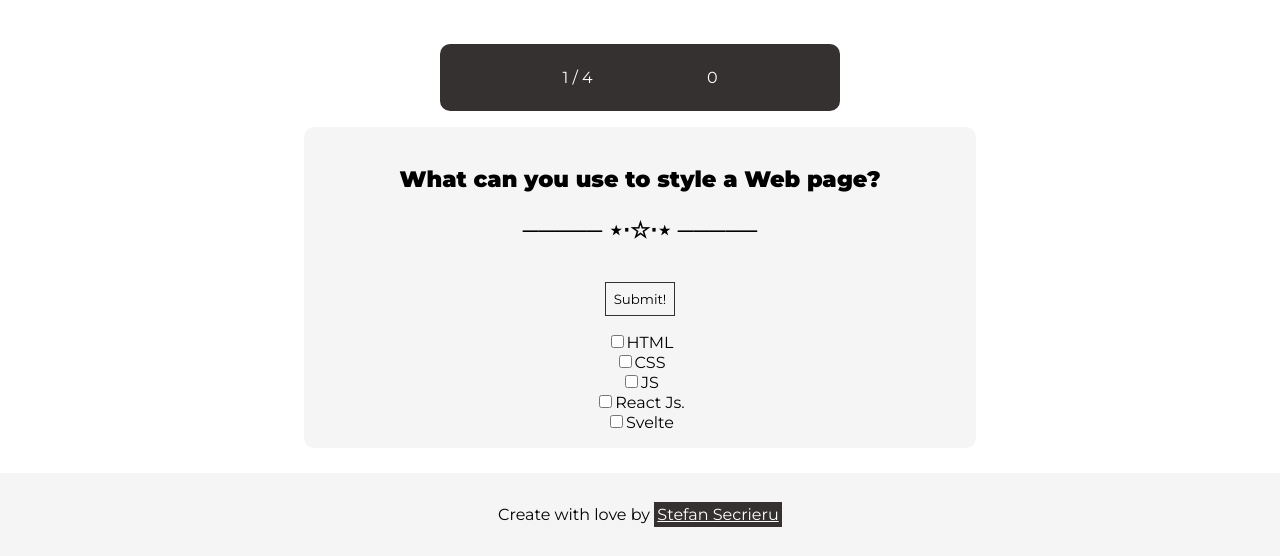
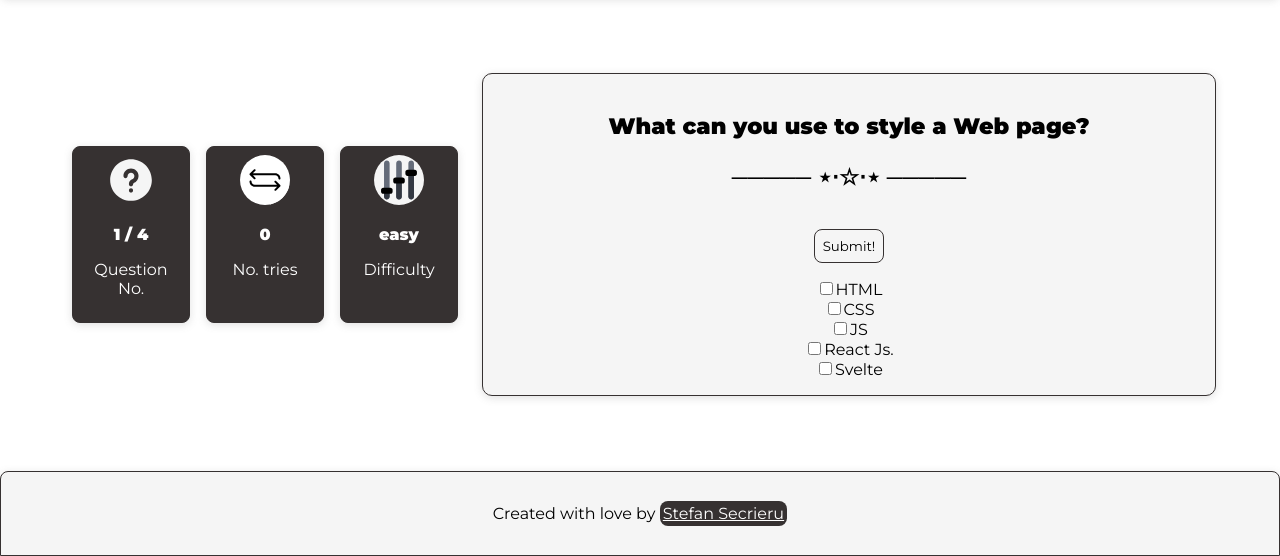
Before and after one commit to Stefan3002/Quiziz, a plain HTML site: page index.html in a window 1280 px wide. Shown: the part 244-800 px from the top of the page. Drawn offline with Linux system fonts and the light colour scheme.

Commit message:
Visual remake

```diff
--- a/index.html
+++ b/index.html
@@ -20,12 +20,18 @@
             --accent-color: rgba(54, 49, 49);
         }
         body{
+            height: 100vh;
+            display: flex;
+            flex-direction: column;
+            justify-content: space-between;
             margin: 0;
             padding: 0;
             font-family: 'Montserrat', sans-serif;
         }
         header {
+            border-radius: 0 0 .5rem .5rem !important;
             display: flex;
+            border-bottom: 0;
             justify-content: center;
             align-items: center;
             background: whitesmoke;
@@ -39,14 +45,18 @@
         }
         .high {
             padding: .2rem;
+            border-radius: .5rem;
             background: var(--accent-color);
             color: var(--primary-color)
         }
+        .module{
+            /*margin: 1rem;*/
+            box-shadow: rgba(99, 99, 99, 0.2) 0px 2px 8px 0px;
+            border-radius: .5rem;
+            border: 1px solid var(--accent-color);
+        }
         footer {
-            position: absolute;
-            bottom: 0;
-            left: 0;
-            right: 0;
+            border-radius: .5rem .5rem 0 0 !important;
             padding: 1rem;
             display: flex;
             justify-content: center;
@@ -57,8 +67,8 @@
             margin: 3rem 0;
         }
         .question {
-            width: 50%;
-            margin: 0 auto;
+            width: 700px;
+            /*margin: 0 auto;*/
             border-radius: 10px;
             background: whitesmoke;
             padding: 1rem;
@@ -82,6 +92,7 @@
             border: 1px solid var(--accent-color);
             font-family: 'Montserrat', sans-serif;
             padding: .5rem;
+            border-radius: .5rem;
             margin: 1rem 0;
         }
         .hidden {
@@ -90,7 +101,7 @@
         .blur{
             z-index: 9;
             position: fixed;
-            background: rgba(54, 49, 49, 0.8);
+            background: rgba(54, 49, 49, 0.85);
             left: 0;
             top: 0;
             right: 0;
@@ -99,16 +110,18 @@
         .modal {
             z-index: 10;
             position: fixed;
-            border-radius: 10px;
+            border-radius: .5rem;
             left: 50%;
             top: 50%;
             color: black;
+            width: 400px;
             background: whitesmoke;
             transform: translate(-50%, -50%);
         }
         .modal-header {
             font-size: 1.4em;
             font-weight: 800;
+            border-radius: .5rem .5rem 0 0;
             background: var(--accent-color);
             color: var(--primary-color);
             text-align: center;
@@ -117,29 +130,80 @@
         }
         .modal-footer {
             height: 10px;
+            border-radius: 0 0 .5rem .5rem;
             background: var(--accent-color);
         }
         .modal-body {
             text-align: center;
             padding: 3rem;
         }
-        .menu {
+        .meta-title {
+            font-weight: 800;
+            /*font-size: 1.2em;*/
+        }
+        .meta-info {
+            font-weight: 400;
+        }
+        .meta{
+            padding: .5rem;
+            width: 100px;
+            text-align: center;
             background: var(--accent-color);
             color: var(--primary-color);
-            width: 30%;
-            margin: 1rem auto;
+        }
+        .menu {
+            /*width: 30%;*/
+            /*margin-left: auto;*/
+            /*margin-right: auto;*/
+            margin-top: 0;
             padding: .5rem;
             display: flex;
-            justify-content: space-evenly;
+            gap: 1rem;
+            /*flex-wrap: wrap;*/
+            /*justify-content: space-evenly;*/
+            align-items: stretch;
+        }
+        .wrapper {
+            width: 90%;
+            margin: 0 auto;
+        }
+        .questions-main{
+            display: flex;
             align-items: center;
-            border-radius: 10px;
+            flex-wrap: wrap;
+            justify-content: space-between;
         }
+        .svg-icon {
+            width: 50px;
+        }
+        .dynamic-gradient {
+            background: linear-gradient(-45deg, #ff6ec4, #7873f5, #4ade80, #facc15);
+            background-size: 400% 400%;
+            animation: gradientShift 8s ease infinite;
+        }
+
+        @keyframes gradientShift {
+            0% {
+                background-position: 0% 50%;
+            }
+            50% {
+                background-position: 100% 50%;
+            }
+            100% {
+                background-position: 0% 50%;
+            }
+        }
+
         @media screen and (max-width: 1000px) {
             .menu {
-                width: 70%;
+                justify-content: center;
+                width: 100%;
             }
             .question {
-                width: 80%;
+                width: 100%;
+            }
+            .module {
+                margin: .5rem 2rem;
             }
         }
 
@@ -147,7 +211,7 @@
 </head>
 
 <body>
-<header>
+<header class="dynamic-gradient module">
     <div class="inner-header">
         <h1>Quiziz</h1>
         <p class="delimiter">───── ⋆⋅☆⋅⋆ ─────</p>
@@ -155,22 +219,39 @@
     </div>
 </header>
 <main>
+    <section class="wrapper questions-main">
         <div class="menu">
-        <p class="question-number">
+            <div class="meta module">
+                <img src="img/question.svg" class="svg-icon" alt="">
+                <p class="meta-title question-number">
 
                 </p>
-        <p class="questions-tries">
+                <p class="meta-info">Question No.</p>
+            </div>
+            <div class="meta module">
+                <img src="img/repeat.svg" class="svg-icon" alt="">
+                <p class=" meta-title questions-tries">
 
                 </p>
+                <p class="meta-info">No. tries</p>
             </div>
-    <div class="question">
+            <div class="meta module">
+                <img src="img/difficulty.svg" class="svg-icon" alt="">
+                <p class="meta-title question-difficulty">
+
+                </p>
+                <p class="meta-info">Difficulty</p>
+            </div>
+
+        </div>
+        <div class="question module">
             <div class="question-title">
 
             </div>
             <form class="question-answers" >
             </form>
         </div>
-
+    </section>
 
     <div class="blur hidden"></div>
 
@@ -196,8 +277,8 @@
         <div class="modal-footer"></div>
     </div>
 </main>
-<footer>
-    <p>Create with love by <span class="high"><a href="https://www.linkedin.com/in/%C8%99tefan-secrieru-b0b60b224/">Stefan Secrieru</a></span></p>
+<footer class="module">
+    <p>Created with love by <span class="high"><a href="https://www.linkedin.com/in/%C8%99tefan-secrieru-b0b60b224/">Stefan Secrieru</a></span></p>
 </footer>
 
 <script>
@@ -208,21 +289,25 @@
         {
             question: 'What can you use to style a Web page?',
             correct: [2],
+            difficulty: 'easy',
             answers: ['HTML', 'CSS', 'JS', 'React Js.', 'Svelte']
         },
         {
             question: 'What does HTML stand for?',
             correct: [3],
+            difficulty: 'easy',
             answers: ['Hyper Text Markup Lingo', 'Hyper Trait Markup Language', 'Hyper Text Markup Language']
         },
         {
             question: 'What can you use for Web Development?',
             correct: [1, 2, 3],
+            difficulty: 'easy',
             answers: ['HTML', 'CSS', 'JS']
         },
         {
             question: 'SAAS is a ... preprocessor',
             correct: [1],
+            difficulty: 'easy',
             answers: ['CSS', 'JS', 'HTML', 'C++', 'Ruby']
         }
     ]
@@ -234,6 +319,7 @@
 
         // Print the current question number in the menu
         document.querySelector('.question-number').innerHTML = `${idx + 1} / ${solutions.length}`
+        document.querySelector('.question-difficulty').innerHTML = `${solutions[idx].difficulty}`
 
         const questions = document.querySelectorAll('.question')
         const newButton = document.createElement('input')
```
Also changed, not shown: img/difficulty.svg (added), img/question.svg (added), img/repeat.svg (added). Lines whose indentation alone changed are shown as unchanged.
